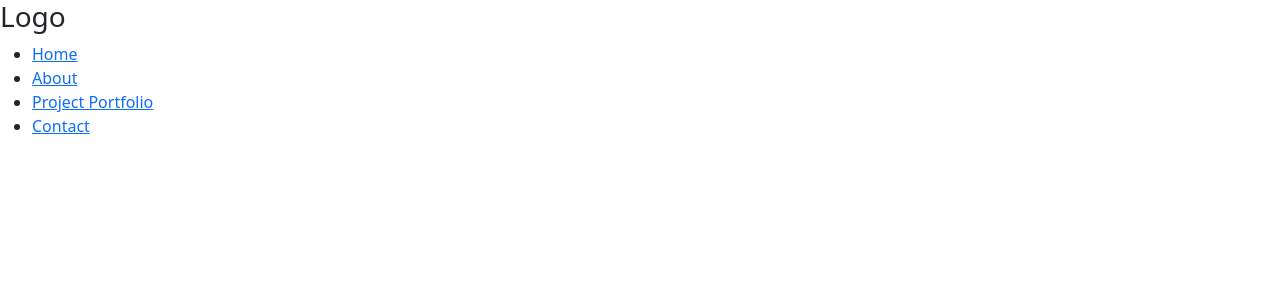
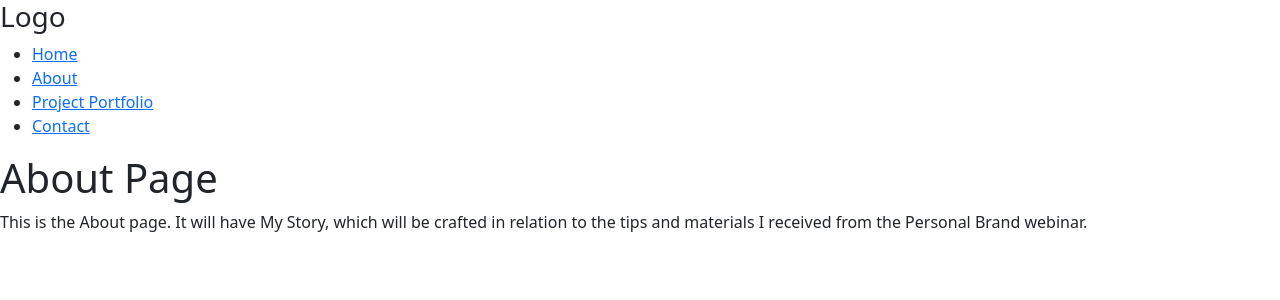
Before and after one commit to CcMong/cmong-react-developer-portfolio, a React (Create React App) app: page /about in a window 1280 px wide. Shown: the top 300 px of the page. Built offline with nearby package versions, Linux system fonts and the light colour scheme.

Commit message:
Created an About function in About.js, exported it, imported it on App.js and put it within a Route element. I also updated the NavLink to destination within the Header.js file, so that it links to the About page.

```diff
--- a/src/App.js
+++ b/src/App.js
@@ -3,6 +3,7 @@ import "bootstrap/dist/css/bootstrap.min.css";
 import { BrowserRouter as Router, Route, Routes } from 'react-router-dom';
 import Header from "./components/Header";
 import Home from "./components/webpages/Home";
+import About from "./components/webpages/About";
 
 
 function App() {
@@ -14,6 +15,7 @@ function App() {
         {/*Navigation links will point to other pages. So will use Route elements for each link, and will group them within a Routes element */}
         <Routes>
           <Route path="/" element={<Home />} />
+          <Route path="/about" element={<About />} />
         </Routes>
       </div>
     </Router>
--- a/src/components/Header.js
+++ b/src/components/Header.js
@@ -13,7 +13,7 @@ function Header() {
                     </li>
 
                     <li className = "nav-links">
-                        <NavLink to="/" end>About</NavLink>
+                        <NavLink to="/about" end>About</NavLink>
                     </li>
 
                     <li className = "nav-links">
--- a/src/components/webpages/About.js
+++ b/src/components/webpages/About.js
@@ -0,0 +1,15 @@
+
+function About() {
+
+    return (
+
+        <main>
+            <h1>About Page</h1>
+            <p>
+                This is the About page. It will have My Story, which will be crafted in relation to the tips and materials I received from the Personal Brand webinar.
+            </p>
+        </main>
+    )
+}
+
+export default About;
```
